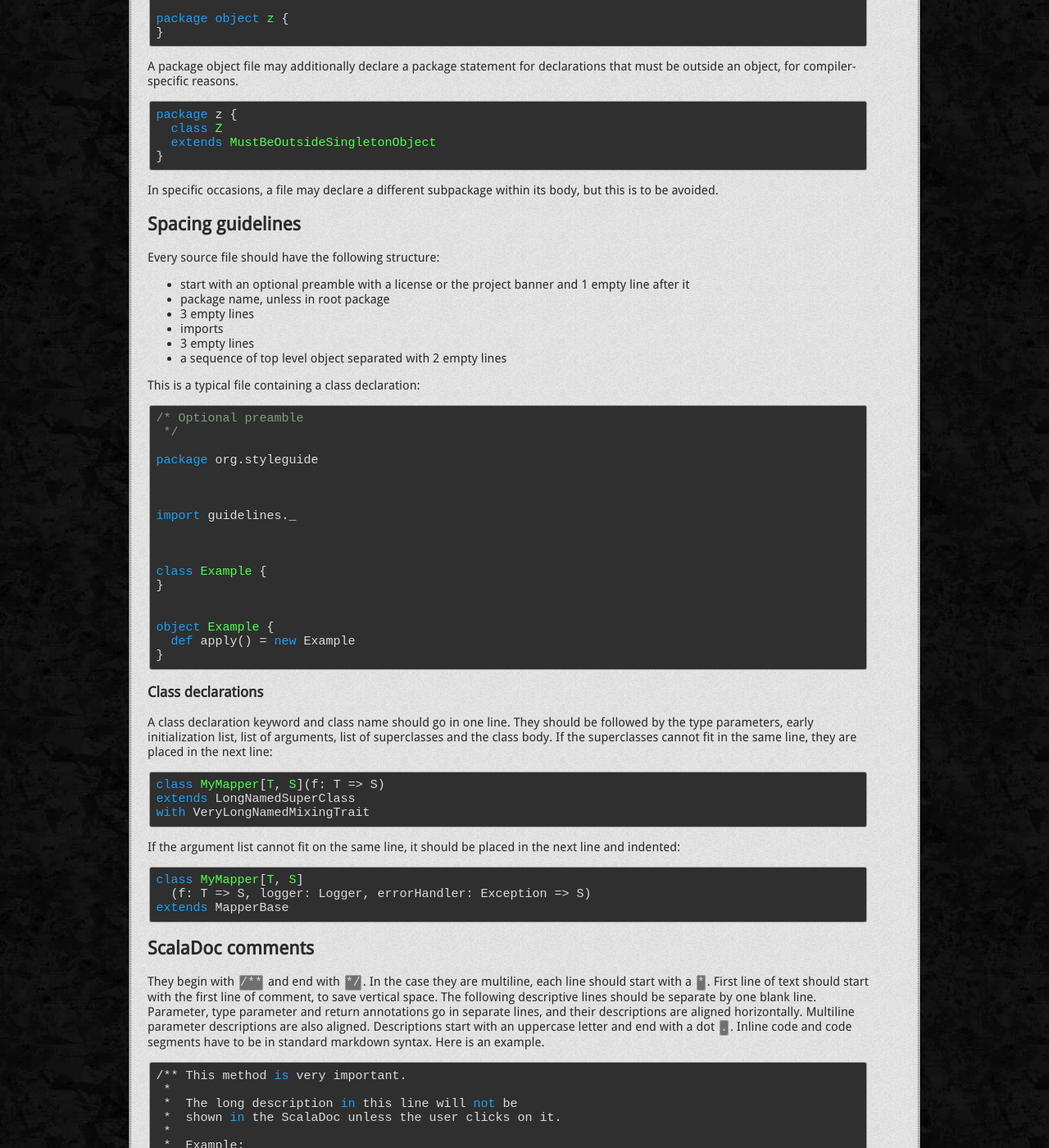
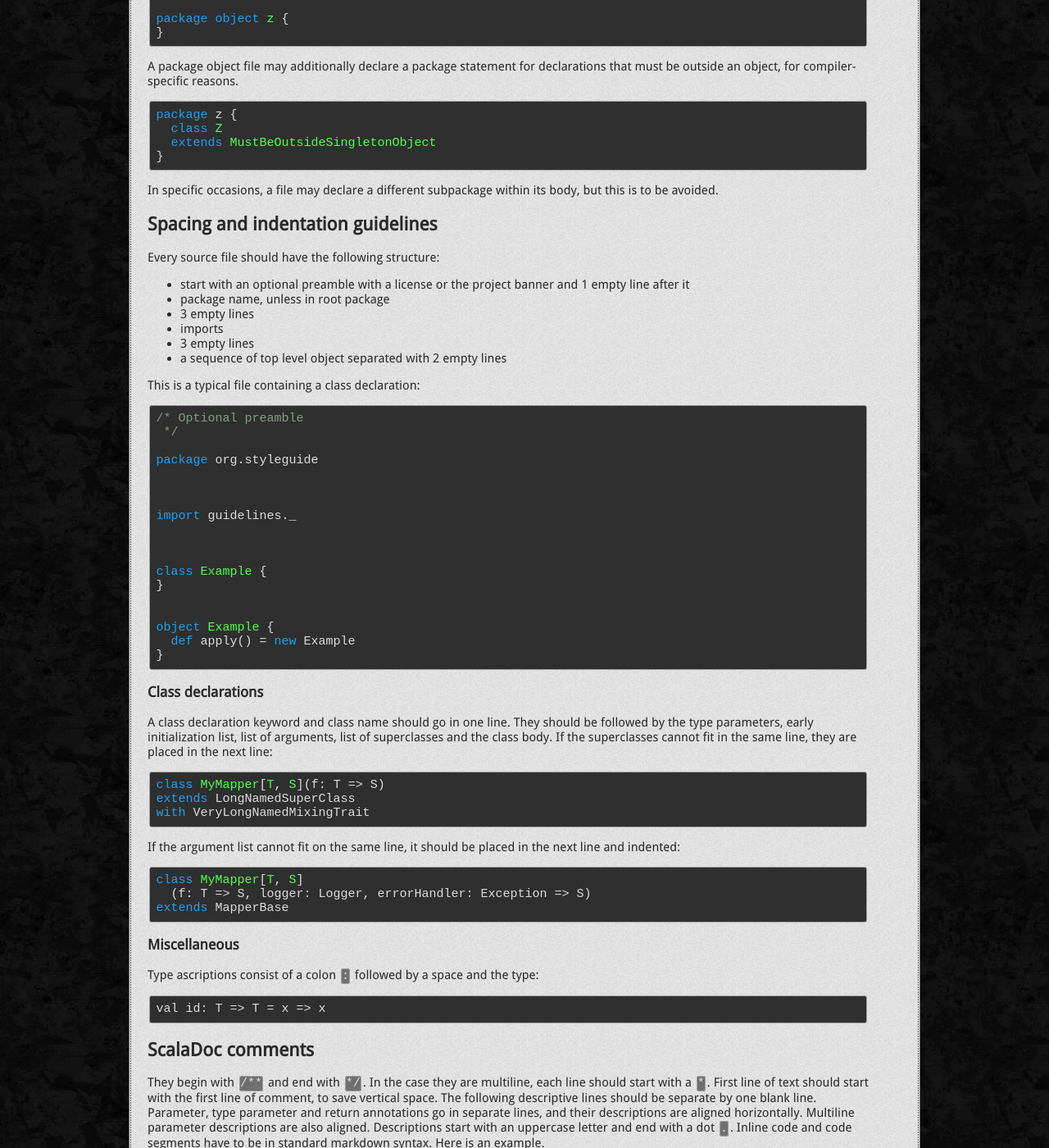
Before and after one commit to storm-enroute/storm-enroute.github.io, a Jekyll site: the page built from home/styleguide.md, in a window 1280 px wide and 1400 px high, scrolled down 338 px. Shown: the whole window at 82% size. Built offline with Jekyll 4.4.1, drawn with Linux system fonts in a browser that asks for light colours.

Commit message:
Update styleguide.md

```diff
--- a/home/styleguide.md
+++ b/home/styleguide.md
@@ -33,7 +33,7 @@ A package object file may additionally declare a package statement for declarati
 In specific occasions, a file may declare a different subpackage within its body, but this is to be avoided.
 
 
-## Spacing guidelines
+## Spacing and indentation guidelines
 
 Every source file should have the following structure:
 
@@ -83,6 +83,13 @@ If the argument list cannot fit on the same line, it should be placed in the nex
     extends MapperBase
 
 
+### Miscellaneous
+
+Type ascriptions consist of a colon `:` followed by a space and the type:
+
+    val id: T => T = x => x
+
+
 ## ScalaDoc comments
 
 They begin with `/**` and end with `*/`.
```
